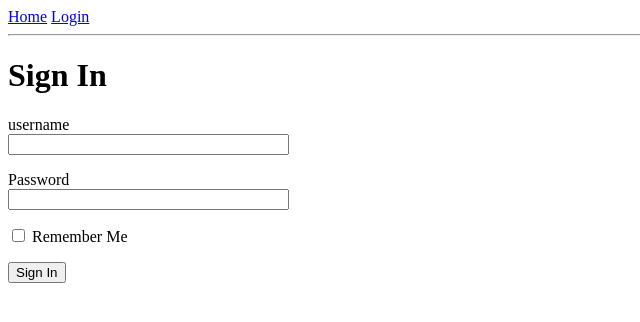
After one commit to Remy349/microblog-flask-tutorial, a Flask app: page /login in a window 1280 px wide. The commit adds this page. Shown: the top 322 px of the page, without its empty margins (0-640 px from the left). Run offline with Flask 2, Linux system fonts and the light colour scheme.

Commit message:
Adding web forms (Flask-WTF)

```diff
--- /dev/null
+++ b/config.py
@@ -0,0 +1,4 @@
+import os
+
+class Config(object):
+    SECRET_KEY = os.environ.get("SECRET_KEY")
--- a/flaskr/__init__.py
+++ b/flaskr/__init__.py
@@ -1,5 +1,8 @@
 from flask import Flask
+from config import Config
 
 app = Flask(__name__)
 
+app.config.from_object(Config)
+
 from flaskr import routes
--- /dev/null
+++ b/flaskr/forms.py
@@ -0,0 +1,11 @@
+from flask_wtf import FlaskForm
+from wtforms import (StringField, PasswordField, BooleanField,
+                     SubmitField)
+from wtforms.validators import DataRequired
+
+
+class LoginForm(FlaskForm):
+    username = StringField("username", validators=[DataRequired()])
+    password = PasswordField("Password", validators=[DataRequired()])
+    remember_me = BooleanField("Remember Me")
+    submit = SubmitField("Sign In")
--- a/flaskr/routes.py
+++ b/flaskr/routes.py
@@ -1,5 +1,7 @@
-from flask import render_template
 from flaskr import app
+from flask import flash, redirect, render_template, url_for
+from flaskr.forms import LoginForm
+
 
 @app.route("/")
 @app.route("/index")
@@ -19,3 +21,16 @@ def index():
 
     return render_template("index.html", title="Home", user=user,
                            posts=posts)
+
+
+@app.route("/login", methods=["GET", "POST"])
+def login():
+    form = LoginForm()
+
+    if form.validate_on_submit():
+        flash("Login requested for user {}, remember_me={}".format(
+            form.username.data, form.remember_me.data
+        ))
+        return redirect(url_for("index"))
+
+    return render_template("forms/login.html", title="Sign In", form=form)
--- a/flaskr/templates/base.html
+++ b/flaskr/templates/base.html
@@ -12,7 +12,18 @@
 <body>
     <div>
         <a href="{{ url_for('index') }}">Home</a>
+        <a href="{{ url_for('login') }}">Login</a>
     </div>
+    <hr>
+    {% with messages = get_flashed_messages() %}
+        {% if messages %}
+            <ul>
+                {% for message in messages %}
+                    <li>{{ message }}</li>
+                {% endfor %}
+            </ul>
+        {% endif %}
+    {% endwith %}
 
     {% block content %} {% endblock content %}
 </body>
--- /dev/null
+++ b/flaskr/templates/forms/login.html
@@ -0,0 +1,24 @@
+{% extends "base.html" %}
+
+{% block content %}
+    <h1>Sign In</h1>
+    <form action="" method="POST" novalidate>
+        {{ form.hidden_tag() }}
+        <p>
+            {{ form.username.label }}<br/>
+            {{ form.username(size=32) }}<br/>
+            {% for error in form.username.errors %}
+                <span style="color: red;">[{{ error }}]</span>
+            {% endfor %}
+        </p>
+        <p>
+            {{ form.password.label }}<br/>
+            {{ form.password(size=32) }}<br/>
+            {% for error in form.password.errors %}
+                <span style="color: red;">[{{ error }}]</span>
+            {% endfor %}
+        </p>
+        <p>{{ form.remember_me() }} {{ form.remember_me.label }}</p>
+        <p>{{ form.submit() }}</p>
+    </form>
+{% endblock content %}
--- a/flaskr/templates/index.html
+++ b/flaskr/templates/index.html
@@ -2,7 +2,6 @@
 
 {% block content %}
     <h1>Hi, {{ user.username }}</h1>
-
     {% for post in posts %}
         <div>
             <p>
```
